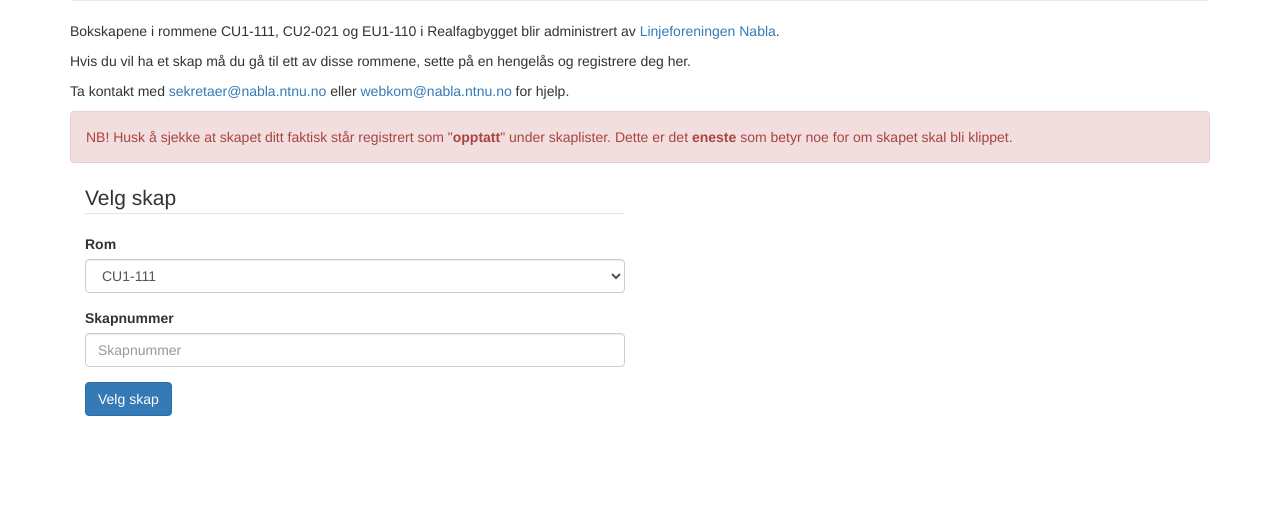
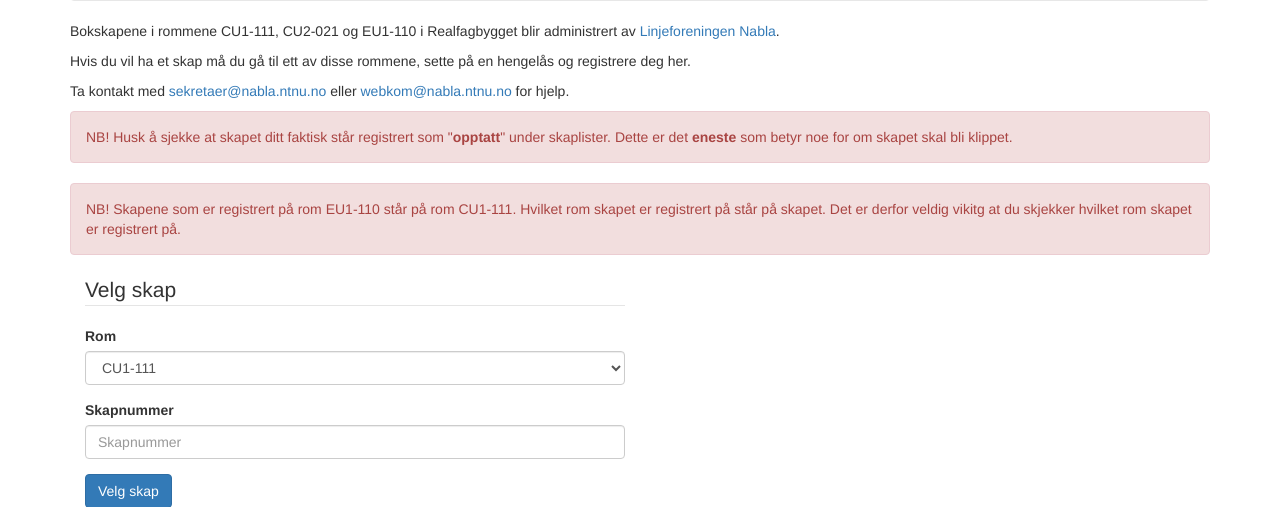
Before and after one commit to Nabla-NTNU/bokskap, a Django app: page / in a window 1280 px wide. Shown: the part 149-656 px from the top of the page. Run offline with Django 3.2, Linux system fonts and the light colour scheme; some libraries are stand-ins or nearby versions; some web fonts are replaced.

Commit message:
Changes some of the info as requested by the sekretaer of Nabla

```diff
--- a/locker/templates/locker/index.html
+++ b/locker/templates/locker/index.html
@@ -12,6 +12,11 @@
 
 {% include "warning_include.html" %}
 
+<p class="alert alert-danger">
+   NB! Skapene som er registrert på rom EU1-110 står på rom CU1-111.
+   Hvilket rom skapet er registrert på står på skapet.
+   Det er derfor veldig vikitg at du skjekker hvilket rom skapet er registrert på.
+</p>
 
 <form class="col-md-6" method="post" >
     <legend>Velg skap</legend>
--- a/locker/templates/locker/locker_registration.html
+++ b/locker/templates/locker/locker_registration.html
@@ -3,7 +3,11 @@
 
 {% block content %}
 
-{% include "warning_include.html" %}
+<p class="alert alert-danger">
+    Sjekk at det ikke er noen hengelås på skapet fra før.
+    Du har <i>ingen</i> rettigheter dersom du ikke først har sjekket dette.
+    I det du registrerer skapet, skal du henge på en hengelås.
+</p>
 
 <p>For å registrere skapet fyller du ut skjemaet nedenfor, og bekrefter
 registreringen ved å trykke på lenken som blir sendt til din
```
